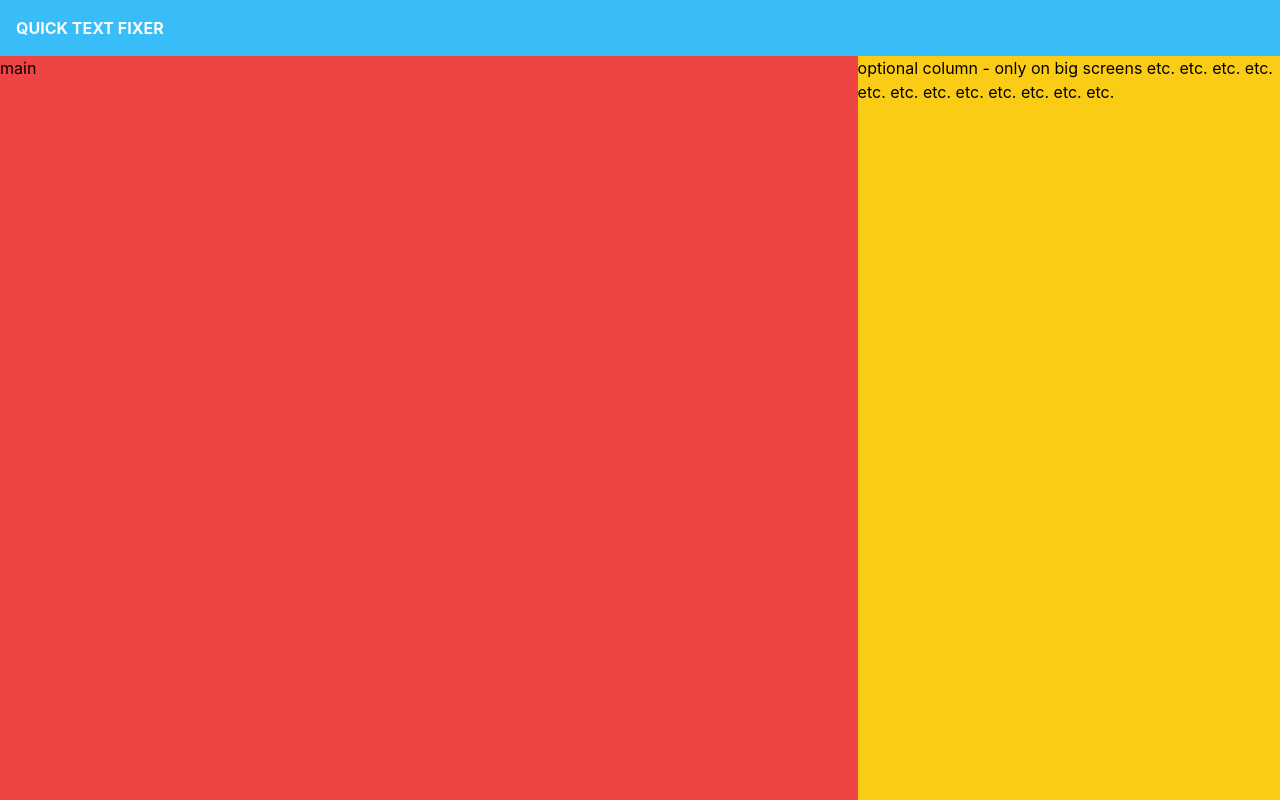
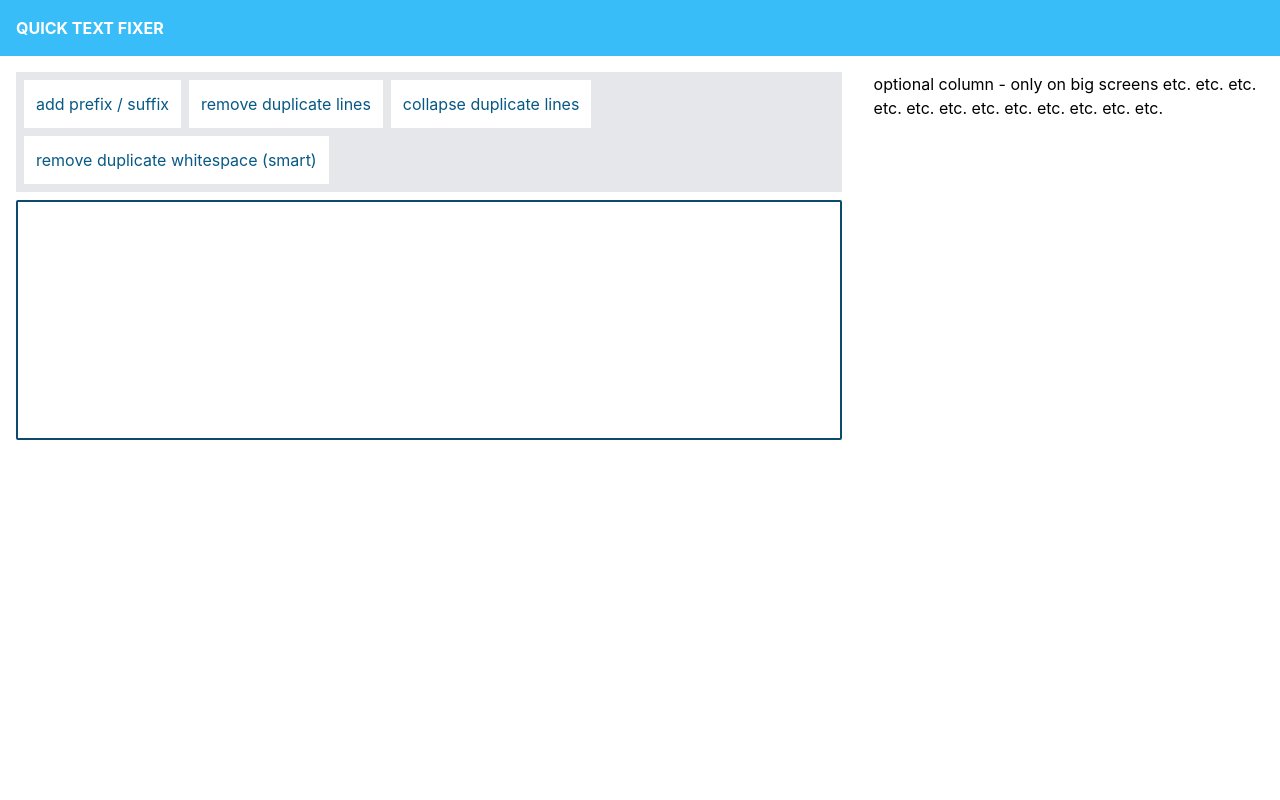
Before and after one commit to Daniel-Wittgenstein/qtf, a React (Create React App) app: page / in a window 1280 px wide. Built offline with nearby package versions, Linux system fonts and the light colour scheme.

Commit message:
Basic app layout and components

```diff
--- a/src/App.js
+++ b/src/App.js
@@ -1,28 +1,57 @@
 import React from 'react';
-import logo from './logo.svg';
-import { Counter } from './features/counter/Counter';
 import './App.css';
+import Slider from './components/Slider.js'
+import TextField from './components/TextField.js'
 
 function App() {
   /* The right-hand column is optional and only displayed on big screens
   It should only be used for optional things like examples, not for anything
   app-critical.
   */
+
+  const sliderList = [
+    {
+      text: "add prefix / suffix",
+      tooltip: "tooltip 1",
+      key: "id1",
+    },
+    {
+      text: "remove duplicate lines",
+      tooltip: "tooltip 2",
+      key: "id2",
+    },
+    {
+      text: "collapse duplicate lines",
+      tooltip: "tooltip 3",
+      key: "id3",
+    },
+    {
+      text: "remove duplicate whitespace (smart)",
+      tooltip: "tooltip 4",
+      key: "id4",
+    },
+  ]
+
+  const sliderClick = (index) => {
+    console.log("clicked index button:", index)
+  }
+
   return (
     <div className="h-[100vh]">
       <div className="flex flex-col h-[100%]">
 
-        <div className="bg-sky-400 text-gray-50 font-bold p-4 text-left">
+        <div className="bg-sky-400 text-white font-bold p-4 text-left">
           QUICK TEXT FIXER
         </div>
 
         <div className="flex justify-between grow">
 
-          <div className="bg-red-500 grow">
-            main
+          <div className="grow p-4">
+            <Slider list={sliderList} click={sliderClick}></Slider>
+            <TextField></TextField>
           </div>
 
-          <div className="bg-yellow-400 hidden lg:block max-w-[33%] ">
+          <div className="bg-white hidden lg:block max-w-[33%] p-4">
             optional column - only on big screens etc. etc. etc. etc. etc. etc. etc. etc. etc. etc. etc. etc.
           </div>
 
--- /dev/null
+++ b/src/components/Slider.js
@@ -0,0 +1,40 @@
+
+
+/* Element where you select the text-transformation to apply.
+Basically a list of fancy styled buttons.
+*/
+
+
+function Slider(props) {
+  /*
+    props:
+    props.list: an array.
+      must contain objects of the form:
+      {
+        text: string: button text,
+        tooltip: string: tooltip text
+        key: string: unique id
+      }
+    props.click: function: gets called whenever a button is clicked,
+      passes index of the button (index inside the props.list array)
+  */
+
+  function clickButton(index) {
+    props.click(index)
+  }
+
+  const listItems = props.list.map( (item, index) =>
+    <button
+      className="p-3 bg-white text-sky-800 m-1 hover:bg-gray-700 hover:text-gray-50"
+      title={item.tooltip} key={item.key} onClick={() => clickButton(index)}>{item.text}</button>
+  )
+
+  return (
+    <div className="p-1 bg-gray-200 w-[100%] max-h-40 overflow-auto">
+        {listItems}
+    </div>
+  )
+
+}
+
+export default Slider
--- /dev/null
+++ b/src/components/TextField.js
@@ -0,0 +1,27 @@
+
+
+
+import { useState } from 'react';
+
+
+function TextField(props) {
+
+  const [state, setState] = useState('')
+
+  function handleChange(ev) {
+    setState(ev.target.value);
+  }
+
+  return (
+    <div>
+      <textarea spellCheck="false" className="border-2 border-sky-900 rounded-sm resize-none
+        w-[100%] mt-2 p-2 text-gray-700 h-60"
+        value={state}
+        onChange={handleChange}
+      />
+    </div>
+  )
+}
+
+
+export default TextField
```
